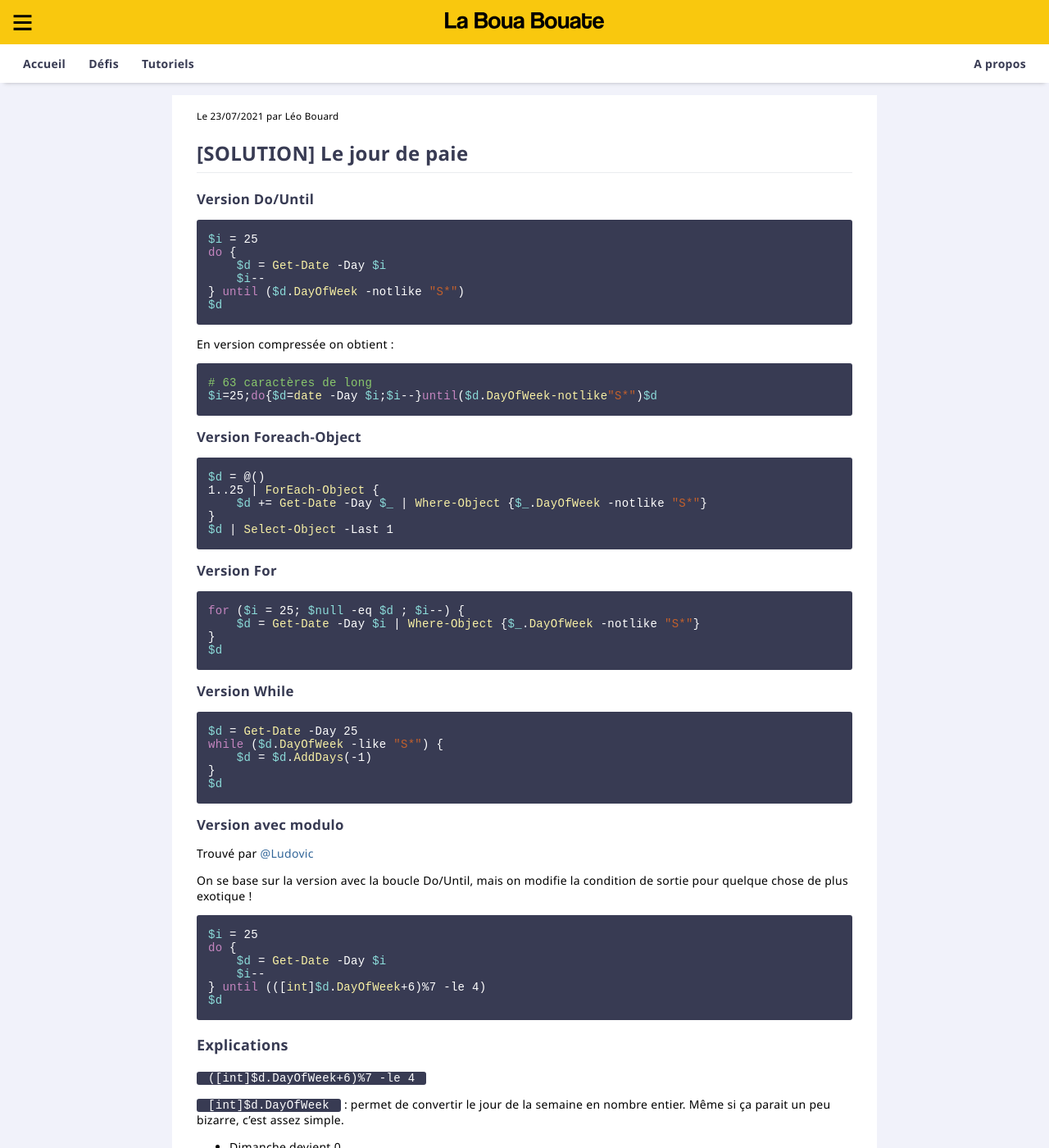
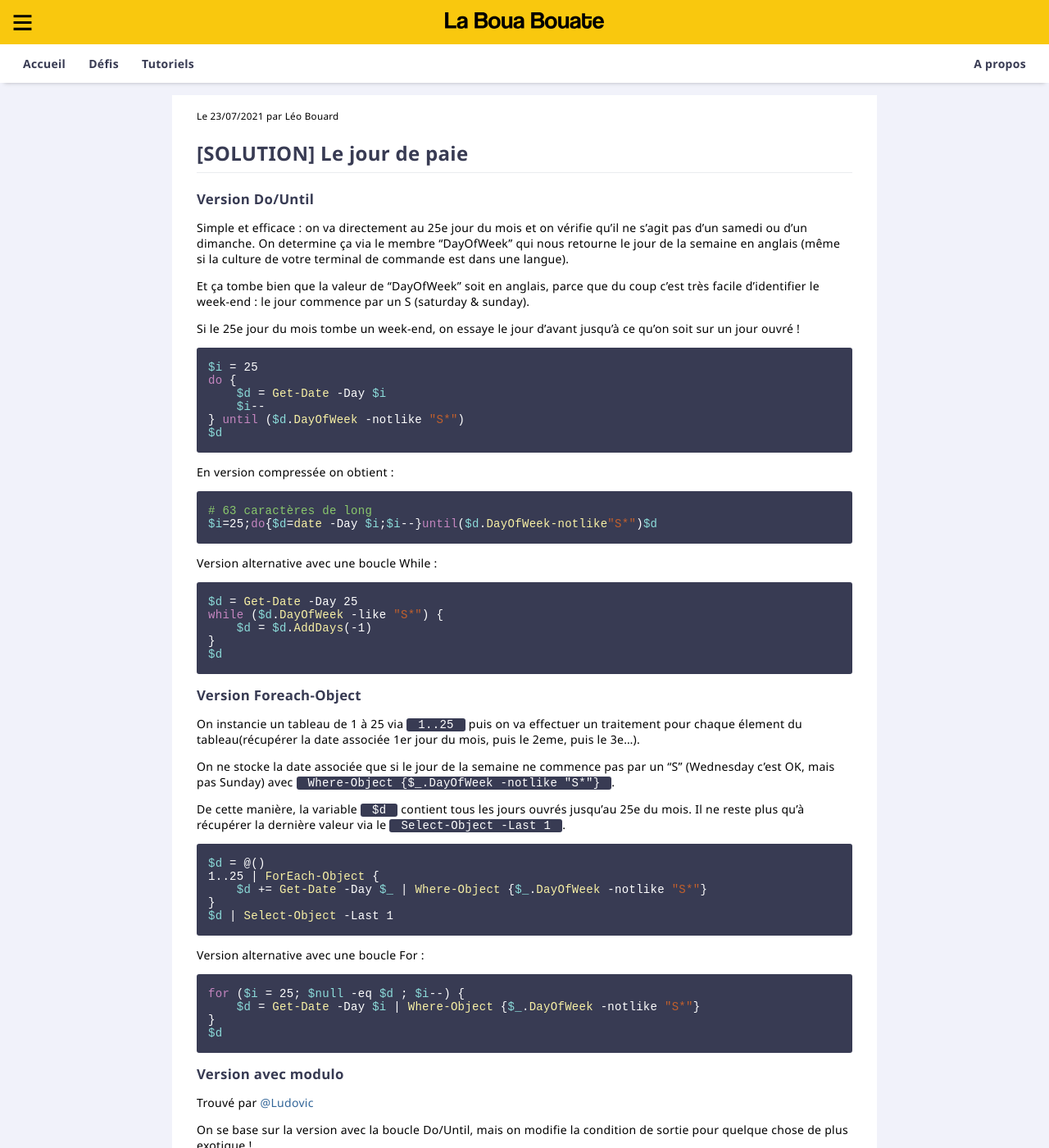
Before and after one commit to leobouard/leobouard.github.io, a Jekyll site: the page built from _posts/2021-07-23-jour-de-paie-soluce.md, in a window 1280 px wide and 1400 px high. Shown: the whole window at 82% size. Built offline with Jekyll 4.4.1, drawn with Linux system fonts in a browser that asks for light colours.

Commit message:
Update 2021-07-23-jour-de-paie-soluce.md

````diff
--- a/_posts/2021-07-23-jour-de-paie-soluce.md
+++ b/_posts/2021-07-23-jour-de-paie-soluce.md
@@ -3,9 +3,13 @@ layout: post
 title: "[SOLUTION] Le jour de paie"
 ---
 
+## Version Do/Until
 
+Simple et efficace : on va directement au 25e jour du mois et on vérifie qu'il ne s'agit pas d'un samedi ou d'un dimanche. On determine ça via le membre "DayOfWeek" qui nous retourne le jour de la semaine en anglais (même si la culture de votre terminal de commande est dans une langue).
 
-## Version Do/Until
+Et ça tombe bien que la valeur de "DayOfWeek" soit en anglais, parce que du coup c'est très facile d'identifier le week-end : le jour commence par un S (saturday & sunday).
+
+Si le 25e jour du mois tombe un week-end, on essaye le jour d'avant jusqu'à ce qu'on soit sur un jour ouvré !
 
 ```powershell
 
@@ -27,7 +31,25 @@ $i=25;do{$d=date -Day $i;$i--}until($d.DayOfWeek-notlike"S*")$d
 
 ```
 
+Version alternative avec une boucle While :
+
+```powershell
+
+$d = Get-Date -Day 25
+while ($d.DayOfWeek -like "S*") {
+    $d = $d.AddDays(-1)
+}
+$d
+
+```
+
 ## Version Foreach-Object
+
+On instancie un tableau de 1 à 25 via `1..25` puis on va effectuer un traitement pour chaque élement du tableau(récupérer la date associée 1er jour du mois, puis le 2eme, puis le 3e...).
+
+On ne stocke la date associée que si le jour de la semaine ne commence pas par un "S" (Wednesday c'est OK, mais pas Sunday) avec `Where-Object {$_.DayOfWeek -notlike "S*"}`.
+
+De cette manière, la variable `$d` contient tous les jours ouvrés jusqu'au 25e du mois. Il ne reste plus qu'à récupérer la dernière valeur via le `Select-Object -Last 1`.
 
 ```powershell
 
@@ -39,24 +61,12 @@ $d | Select-Object -Last 1
 
 ```
 
-## Version For
+Version alternative avec une boucle For :
 
 ```powershell
 
 for ($i = 25; $null -eq $d ; $i--) {
     $d = Get-Date -Day $i | Where-Object {$_.DayOfWeek -notlike "S*"}
-}
-$d
-
-```
-
-## Version While
-
-```powershell
-
-$d = Get-Date -Day 25
-while ($d.DayOfWeek -like "S*") {
-    $d = $d.AddDays(-1)
 }
 $d
 
````
